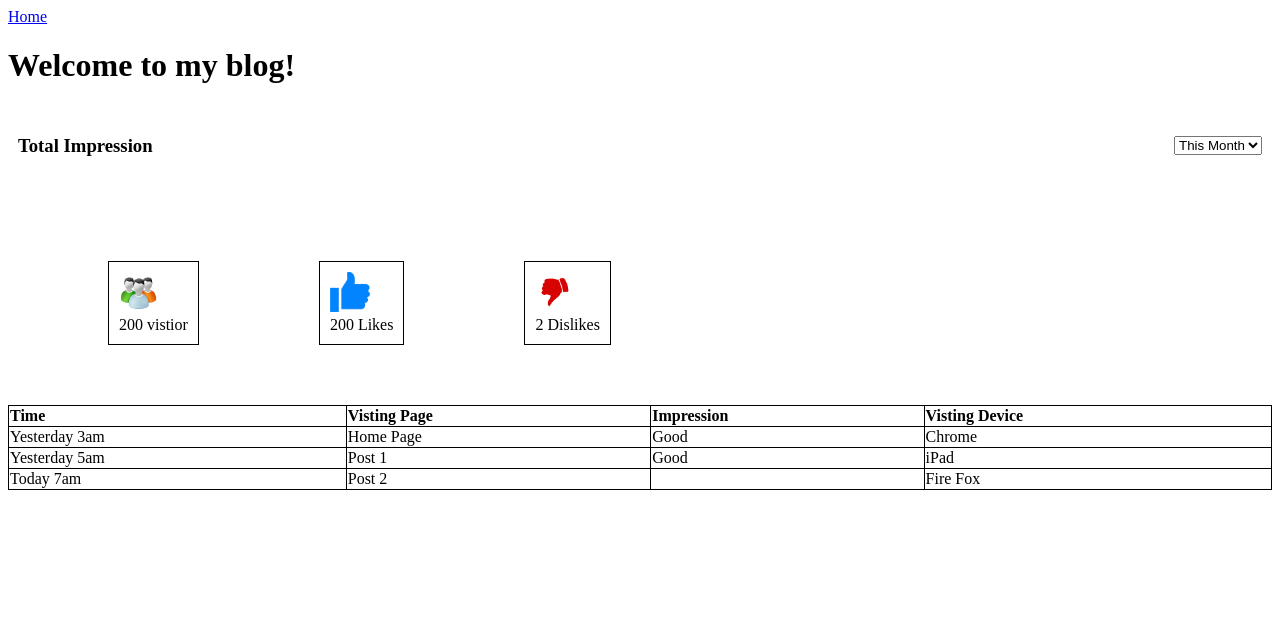
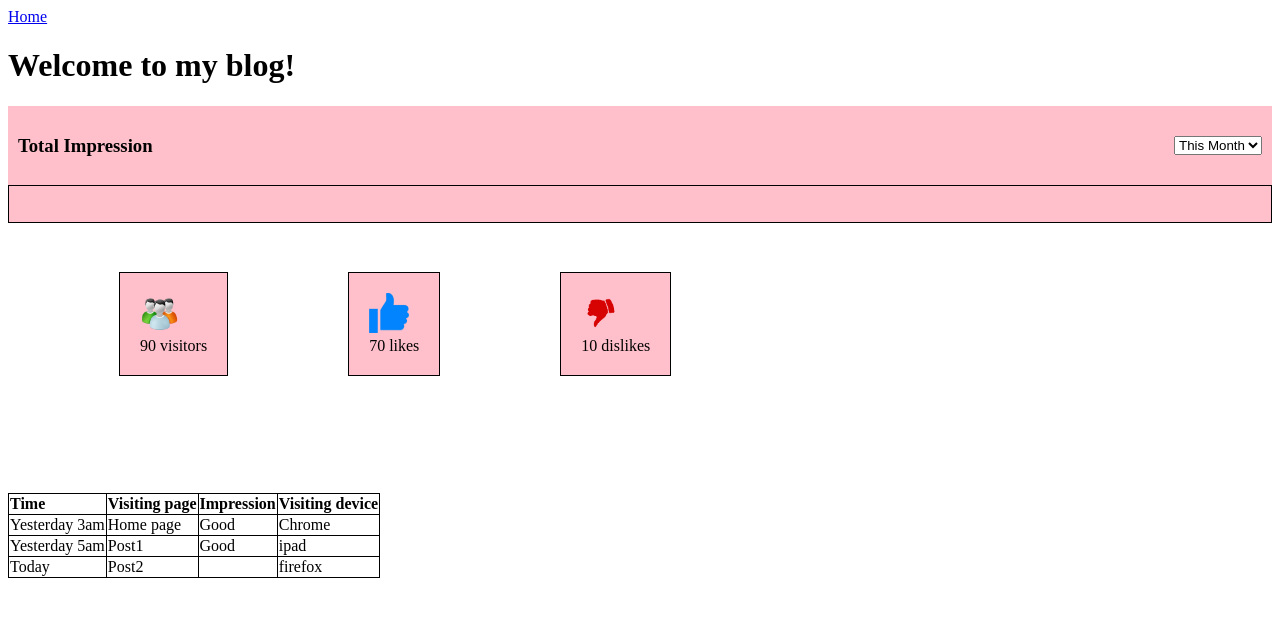
Before and after one commit to thavorac/IP-Course, a PHP site: page /HomePage.php in a window 1280 px wide. Shown: the top 617 px of the page. Run offline with PHP 8.4, Linux system fonts and the light colour scheme.

Commit message:
update php variable

```diff
--- a/students/MadyPhat/Homework/HomePage.php
+++ b/students/MadyPhat/Homework/HomePage.php
@@ -12,6 +12,7 @@
             }
             div{
             border: 1px solid black;
+            background-color: Pink;
             padding: 10px;
             }
 
@@ -51,55 +52,64 @@
             </form>
         </div>
 
-        <ul>
-            <li>
-                <div>
-                    <img src="visitor.png" alt="vistitor" width="40px" height="40px"><br>
-                    <?php  echo "200 vistior"  ?>
-                </div>
-            </li>
-            <li>
-                <div>
-                    <img src="like.png" alt="vistitor" width="40px" height="40px"><br>
-                    <?php echo "200 Likes" ?>
-                </div>
-            </li>
-            <li>
-                <div>
-                    <img src="dislike.png" alt="vistitor" width="40px" height="40px"><br>
-                    <?php echo "2 Dislikes" ?>
-                </div>
-            </li>
-        </ul>
+        <?php
 
+            $visitor=90;
+            $like=70;
+            $dislike=10;
+            $visitorHistoies = array(
+                array ("time" => "Yesterday 3am", "visiting page" => "Home page", "impression" => "Good", "visiting device"=>"Chrome"),
+                array ("time" => "Yesterday 5am", "visiting page" => "Post1", "impression" => "Good", "visiting device"=>"ipad"),
+                array ("time" => "Today", "visiting page" => "Post2", "impression" => "", "visiting device"=>"firefox"),
+            )
 
+        ?>
+        <?php
+        echo"
+        <div><ul>
+            <li><div style='padding:20px;'><img src='visitor.png' alt= '' width='40px' height='40px'><br>$visitor visitors</div></li>
+            <li><div style='padding:20px;'><img src='like.png' alt='' width='40px' height='40px'><br>$like likes</div></li>
+            <li><div style='padding:20px;'><img src='dislike.png' alt='' width='40px' height='40px'><br>$dislike dislikes</div></li>
+            </ul>
+        </div>
+        "
+        ?>
+        <table class='table1'>
+            <tr>
+                <th>Time</th>
+                <th>Visiting page</th>
+                <th>Impression</th>
+                <th>Visiting device</th>
+        </tr>
+        <?php
 
+        echo"
         <br>
-        <table style="width:100%">
-            <tr>
-              <th>Time</th>
-              <th>Visting Page</th>
-              <th>Impression</th>
-              <th>Visting Device</th>
-            </tr>
-            <tr>
-                <td>Yesterday 3am</td>
-                <td>Home Page</td>
-                <td>Good</td>
-                <td>Chrome</td>
-            </tr>
-            <tr>
-                <td>Yesterday 5am</td>
-                <td>Post 1</td>
-                <td>Good</td>
-                <td>iPad</td>
-            </tr>
-            <tr>
-                <td>Today 7am</td>
-                <td>Post 2</td>
-                <td>  </td>
-                <td>Fire Fox</td>
-            </tr>
+        <br>
+        <br>
+        <br>
+        <br>
+        <br>
+        <br>
+        <br>
+        <br>
+        <br>
+        <br>
+        <br>
+        <br>
+        <br>
+        <br>
+        ";
+        foreach($visitorHistoies as $visitorHistory)
+        echo"
+        <tr>
+        <td>".$visitorHistory['time']."</td>
+        <td>".$visitorHistory['visiting page']."</td>
+        <td>".$visitorHistory['impression']."</td>
+        <td>".$visitorHistory['visiting device']."</td>
+        </tr>
+        "
+        ?>
         </table>
     </body>
 </html>
```
Also changed, not shown: students/MadyPhat/Homework/index.php (added, +18 -0 lines).
